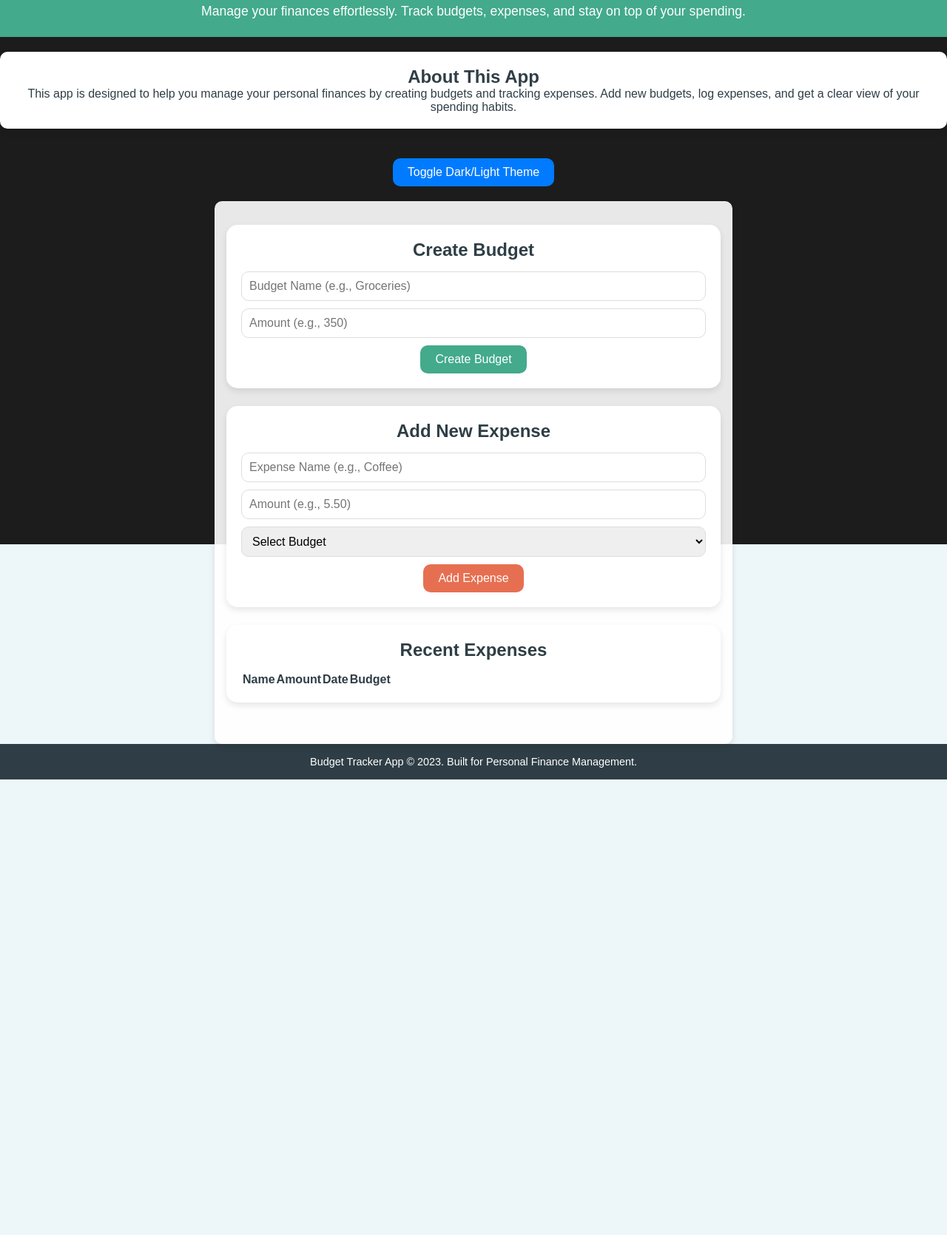
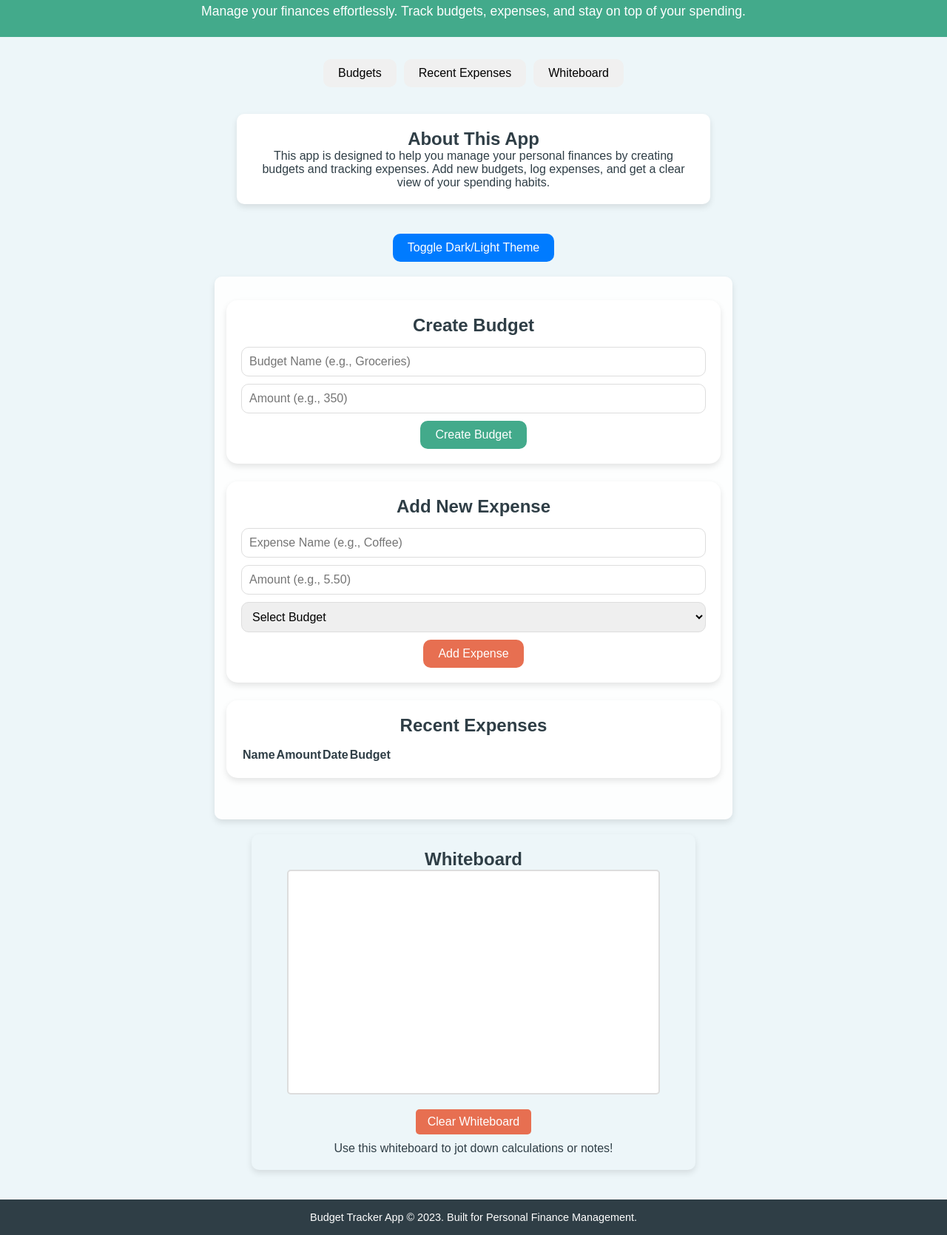
Before and after one commit to Jabahahaha/finance_app, a plain HTML site: page index.html in a window 1280 px wide. Shown: the part 64-1734 px from the top of the page at 74% size. Before the commit the page ends 1118 px from the top, so only its background shows below. Drawn offline with Linux system fonts and the light colour scheme; a web font is replaced by a local one.

Commit message:
final commit

```diff
--- a/backgroundParticles.js
+++ /dev/null
@@ -1,72 +0,0 @@
-// backgroundParticles.js
-
-const canvas = document.getElementById('interactiveCanvas');
-const ctx = canvas.getContext('2d');
-let particlesArray = [];
-
-// Resize canvas to full-screen
-function resizeCanvas() {
-    canvas.width = window.innerWidth;
-    canvas.height = window.innerHeight;
-    initParticles();
-}
-
-window.addEventListener('resize', resizeCanvas);
-resizeCanvas();
-
-// Particle class
-class Particle {
-    constructor(x, y, directionX, directionY, size, color) {
-        this.x = x;
-        this.y = y;
-        this.directionX = directionX;
-        this.directionY = directionY;
-        this.size = size;
-        this.color = color;
-    }
-
-    draw() {
-        ctx.beginPath();
-        ctx.arc(this.x, this.y, this.size, 0, Math.PI * 2, false);
-        ctx.fillStyle = this.color;
-        ctx.fill();
-    }
-
-    update() {
-        if (this.x + this.size > canvas.width || this.x - this.size < 0) {
-            this.directionX = -this.directionX;
-        }
-        if (this.y + this.size > canvas.height || this.y - this.size < 0) {
-            this.directionY = -this.directionY;
-        }
-        this.x += this.directionX;
-        this.y += this.directionY;
-        this.draw();
-    }
-}
-
-// Initialize particles
-function initParticles() {
-    particlesArray = [];
-    const numParticles = (canvas.width * canvas.height) / 9000;
-    for (let i = 0; i < numParticles; i++) {
-        const size = Math.random() * 3 + 1;
-        const x = Math.random() * (window.innerWidth - size * 2) + size;
-        const y = Math.random() * (window.innerHeight - size * 2) + size;
-        const directionX = (Math.random() * 0.2) - 0.1;
-        const directionY = (Math.random() * 0.2) - 0.1;
-        const color = 'rgba(255, 255, 255, 0.5)';
-        particlesArray.push(new Particle(x, y, directionX, directionY, size, color));
-    }
-}
-
-// Animation loop
-function animate() {
-    ctx.clearRect(0, 0, canvas.width, canvas.height);
-    particlesArray.forEach(particle => particle.update());
-    requestAnimationFrame(animate);
-}
-
-// Start animation
-initParticles();
-animate();
--- a/index.html
+++ b/index.html
@@ -13,6 +13,13 @@
         <p>Manage your finances effortlessly. Track budgets, expenses, and stay on top of your spending.</p>
     </header>
 
+    <!-- Tab Buttons -->
+    <div class="tabs">
+        <button class="tab-btn" data-tab="budget__creation">Budgets</button>
+        <button class="tab-btn" data-tab="recent__expenses">Recent Expenses</button>
+        <button class="tab-btn" data-tab="interactive-section">Whiteboard</button>
+    </div>
+
     <!-- About Section -->
     <section class="about">
         <h2>About This App</h2>
@@ -23,20 +30,18 @@
         <button id="toggleThemeBtn">Toggle Dark/Light Theme</button>
     </div>
 
-    <canvas id="interactiveCanvas"></canvas>
-
     <!-- Main App Container -->
     <div class="container">
         <!-- Budget Creation Section -->
-        <div class="budget__creation">
+        <section id="budget__creation" class="budget__creation">
             <h2>Create Budget</h2>
             <input type="text" id="budgetName" placeholder="Budget Name (e.g., Groceries)">
             <input type="number" id="budgetAmount" placeholder="Amount (e.g., 350)">
             <button id="createBudgetBtn">Create Budget</button>
-        </div>
+        </section>
 
         <!-- Expense Creation Section -->
-        <div class="expense__creation">
+        <section id="expense__creation" class="expense__creation">
             <h2>Add New Expense</h2>
             <input type="text" id="expenseName" placeholder="Expense Name (e.g., Coffee)">
             <input type="number" id="expenseAmount" placeholder="Amount (e.g., 5.50)">
@@ -44,7 +49,7 @@
                 <option value="">Select Budget</option>
             </select>
             <button id="addExpenseBtn">Add Expense</button>
-        </div>
+        </section>
 
         <!-- Budget List Section -->
         <div id="budget__list" class="budget__list">
@@ -52,7 +57,7 @@
         </div>
 
         <!-- Recent Expenses Section -->
-        <div class="recent__expenses">
+        <section id="recent__expenses" class="recent__expenses">
             <h2>Recent Expenses</h2>
             <table id="expenseTable">
                 <thead>
@@ -63,11 +68,9 @@
                         <th>Budget</th>
                     </tr>
                 </thead>
-                <tbody id="expenseTableBody">
-                    <!-- Expense items will be dynamically added here -->
-                </tbody>
+                <tbody id="expenseTableBody"></tbody>
             </table>
-        </div>
+        </section>
 
         <!-- Budget Details Modal -->
         <div id="budgetDetailsModal" class="modal">
@@ -98,11 +101,21 @@
         </div>
     </div>
 
+    <!-- Whiteboard Section -->
+    <section id="interactive-section" class="interactive-section">
+        <h2>Whiteboard</h2>
+        <div class="canvas-container">
+            <canvas id="whiteboardCanvas" width="500" height="300"></canvas>
+        </div>
+        <button id="clearCanvasBtn">Clear Whiteboard</button>
+        <p>Use this whiteboard to jot down calculations or notes!</p>
+    </section>
+
+
     <!-- Footer Section -->
     <footer class="footer">
         <p>Budget Tracker App &copy; 2023. Built for Personal Finance Management.</p>
     </footer>
-    <script src="backgroundParticles.js"></script>
     <script type="module" src="main.js"></script>
 </body>
 </html>
--- a/main.js
+++ b/main.js
@@ -24,3 +24,53 @@ document.addEventListener('DOMContentLoaded', function() {
         document.body.classList.add('dark-theme');
     }
 });
+
+// Whiteboard Canvas Setup
+const canvas = document.getElementById("whiteboardCanvas");
+const ctx = canvas.getContext("2d");
+let isDrawing = false;
+
+// Start drawing when the mouse is pressed
+canvas.addEventListener("mousedown", (e) => {
+    isDrawing = true;
+    ctx.beginPath();
+    ctx.moveTo(e.offsetX, e.offsetY);
+});
+
+// Draw as the mouse moves
+canvas.addEventListener("mousemove", (e) => {
+    if (isDrawing) {
+        ctx.lineTo(e.offsetX, e.offsetY);
+        ctx.strokeStyle = "#000"; // Set drawing color (black)
+        ctx.lineWidth = 2; // Set line width
+        ctx.lineCap = "round"; // Smooth the line ends
+        ctx.stroke();
+    }
+});
+
+// Stop drawing when the mouse is released
+canvas.addEventListener("mouseup", () => {
+    isDrawing = false;
+    ctx.closePath();
+});
+
+// Clear the canvas
+document.getElementById("clearCanvasBtn").addEventListener("click", () => {
+    ctx.clearRect(0, 0, canvas.width, canvas.height);
+});
+
+document.addEventListener("DOMContentLoaded", () => {
+    const tabButtons = document.querySelectorAll(".tab-btn");
+
+    tabButtons.forEach(button => {
+        button.addEventListener("click", () => {
+            const targetId = button.getAttribute("data-tab");
+            const targetSection = document.getElementById(targetId);
+
+            // Scroll to the section smoothly
+            if (targetSection) {
+                targetSection.scrollIntoView({ behavior: "smooth", block: "start" });
+            }
+        });
+    });
+});
--- a/style.css
+++ b/style.css
@@ -1,14 +1,101 @@
 @import url('https://fonts.googleapis.com/css2?family=Andika+New+Basic&display=swap');
 
-/* Full-screen background canvas */
-#interactiveCanvas {
-    position: fixed;
-    top: 0;
-    left: 0;
-    width: 100vw;
-    height: 100vh;
-    z-index: -1;  /* Keeps it behind all content */
-    background-color: #1c1c1c; /* Darker color for dark theme if desired */
+/* Tabs styling */
+.tabs {
+    display: flex;
+    justify-content: center;
+    margin-bottom: 1rem;
+    margin-top: 30px;
+}
+
+.tab-btn {
+    padding: 10px 20px;
+    margin: 0 5px;
+    border: none;
+    border-radius: 10px;
+    cursor: pointer;
+    font-size: 1rem;
+    transition: background-color 0.3s ease;
+}
+
+.tab-btn.active {
+    background-color: var(--blue);
+    color: white;
+}
+
+.tab-btn:not(.active) {
+    background-color: var(--light-gray);
+    color: black;
+}
+
+.tab-btn:hover {
+    opacity: 0.9;
+}
+
+/* Tab content styling */
+.tab-content {
+    display: none;
+}
+
+.tab-content.active {
+    display: block;
+}
+
+
+/* Interactive Whiteboard Section */
+.interactive-section {
+    text-align: center;
+    margin: 20px 0;
+    padding: 20px;
+    background-color: var(--background-color);
+    border-radius: 10px;
+    box-shadow: var(--box-shadow);
+    width: 100%;
+    max-width: 600px;
+    display: flex;
+    flex-direction: column;
+    align-items: center;
+}
+
+/* Center the Canvas */
+.canvas-container {
+    display: flex;
+    justify-content: center;
+    width: 100%;
+    margin-bottom: 10px;
+}
+
+#whiteboardCanvas {
+    border: 2px solid #ddd;
+    border-radius: 5px;
+    background-color: white;
+    cursor: crosshair;
+}
+
+/* Center the Clear Button */
+#clearCanvasBtn {
+    margin-top: 10px;
+    margin-bottom: 10px;
+    padding: 8px 16px;
+    background-color: var(--red);
+    color: white;
+    border: none;
+    border-radius: 5px;
+    cursor: pointer;
+    font-size: 1rem;
+    transition: background-color 0.3s ease;
+    align-self: center; /* Center the button horizontally */
+}
+
+#clearCanvasBtn:hover {
+    background-color: #d64545;
+}
+
+@media (max-width: 600px) {
+    #whiteboardCanvas {
+        width: 90%;
+        height: auto;
+    }
 }
 
 /* Adjust the container to float over the canvas */
@@ -430,7 +517,7 @@ body {
     box-shadow: var(--box-shadow);
     margin: 20px 0;
     text-align: center;
-    width: 100%;
+    width: 50%;
 }
 
 /* Footer Section */
@@ -441,6 +528,7 @@ body {
     color: white;
     font-size: 0.9rem;
     width: 100%;
+    margin-top: 20px;
 }
 
 /* Budget and Expense Creation Forms */
```
Also changed, not shown: whiteboard.js (added, +49 -0 lines).
